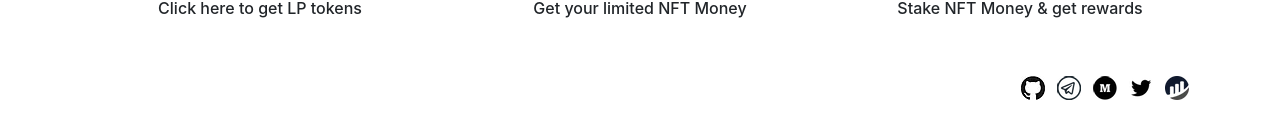
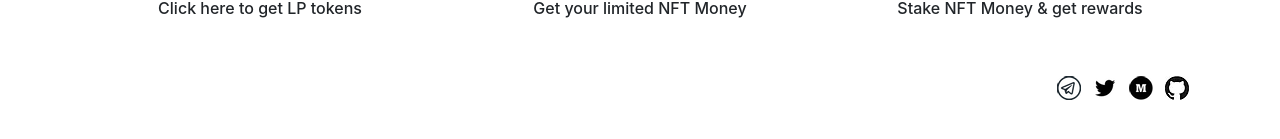
Before and after one commit to yasirshakil/myghtyloops1998, a Next.js app: page / in a window 1280 px wide. Shown: the part 867-1006 px from the top of the page. Before the commit the page ends 967 px from the top, so only its background shows below. Built offline with nearby package versions, Linux system fonts and the light colour scheme.

Commit message:
fixes Home Page

```diff
--- a/pages/Home/index.js
+++ b/pages/Home/index.js
@@ -5,7 +5,7 @@ import Home from '..';
 
 const HomePage = ()=> {
     return (
-        <div>
+        <div className="mb-5">
             <Navbar/>
                 <div className="container py-5">
                     <div className="row">
--- a/pages/index.js
+++ b/pages/index.js
@@ -1,31 +1,19 @@
 import "../styles/styles.scss";
-// import 'bootstrap/dist/css/bootstrap.min.css';
+import 'bootstrap/dist/css/bootstrap.min.css';
 import Head from 'next/head'
 import HomePage from '../pages/Home'
 
 export default function Home() {
   return (
     <>
-      <Head>
-        {/* <link
-          rel="stylesheet"
-          href="https://maxcdn.bootstrapcdn.com/bootstrap/4.3.1/css/bootstrap.min.css"
-          integrity="sha384-ggOyR0iXCbMQv3Xipma34MD+dH/1fQ784/j6cY/iJTQUOhcWr7x9JvoRxT2MZw1T"
-          crossorigin="anonymous"
-        /> */}
+      {/* <Head>
         <link rel="stylesheet" href="https://maxcdn.bootstrapcdn.com/bootstrap/4.5.2/css/bootstrap.min.css"/>
-
-
         <script src="https://ajax.googleapis.com/ajax/libs/jquery/3.5.1/jquery.min.js"></script>
-
-
         <script src="https://cdnjs.cloudflare.com/ajax/libs/popper.js/1.16.0/umd/popper.min.js"></script>
-
-
         <script src="https://maxcdn.bootstrapcdn.com/bootstrap/4.5.2/js/bootstrap.min.js"></script>
         <meta name="viewport" content="width=device-width, initial-scale=1"></meta>
         <link href="https://fonts.googleapis.com/css2?family=Montserrat:wght@500&display=swap" rel="stylesheet"></link>
-      </Head>
+      </Head> */}
        <body>
           <HomePage/>
        </body>
--- a/uiComponents/footer/index.js
+++ b/uiComponents/footer/index.js
@@ -4,11 +4,10 @@ const Footer = ()=>{
     return(
             <>
                 <div className="container footer">
-                    <a href=""><img src="/icon6.webp" alt="Vercel Logo" className="logo" /></a>
+                    <a href=''><img src="/icon1.webp" alt="Vercel Logo" className="logo" /></a>
+                    <a href=''><img src="/icon3.webp" alt="Vercel Logo" className="logo" /></a>
                     <a href=''><img src="/icon4.webp" alt="Vercel Logo" className="logo" /></a>
-                    <a href=''><img src="/icon3.webp" alt="Vercel Logo" className="logo" /></a>
                     <a href=''><img src="/icon2.webp" alt="Vercel Logo" className="logo" /></a>
-                    <a href=''><img src="/icon1.webp" alt="Vercel Logo" className="logo" /></a>
                 </div>
                 <style jsx>{`
                     .footer{
```
